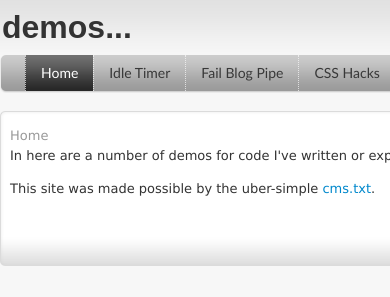
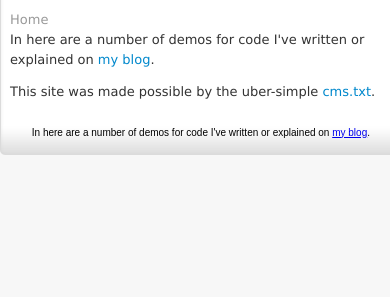
Before and after one commit to paulirish/demo, a PHP site: page /index.php?p=index in a window 390 px wide; the page is wider, and only the part inside the window is pictured. Shown: the top 297 px of that part. Run offline with PHP 8.4, Linux system fonts and the light colour scheme; data that the repository does not hold is empty; some libraries are stand-ins or nearby versions.

Commit message:
responsive! omg

```diff
--- a/themes/cleap/css/theme.css
+++ b/themes/cleap/css/theme.css
@@ -195,3 +195,22 @@ body.blue {
 #color-schemes a.selected {
 	text-decoration: underline;
 }
+
+
+
+
+#navigation, #banner {
+    overflow: hidden;
+    max-height: 120px; max-width: 100%;
+  -webkit-transition: all 0.5s ease-out;
+     -moz-transition: all 0.5s ease-out;
+       -o-transition: all 0.5s ease-out;
+          transition: all 0.5s ease-out;
+}
+
+
+@media screen and (max-width: 780px) {
+
+    #navigation, #banner { max-height: 0; max-width: 0; }
+    #wrapper, canvas { max-width: 100%; }
+}
```
